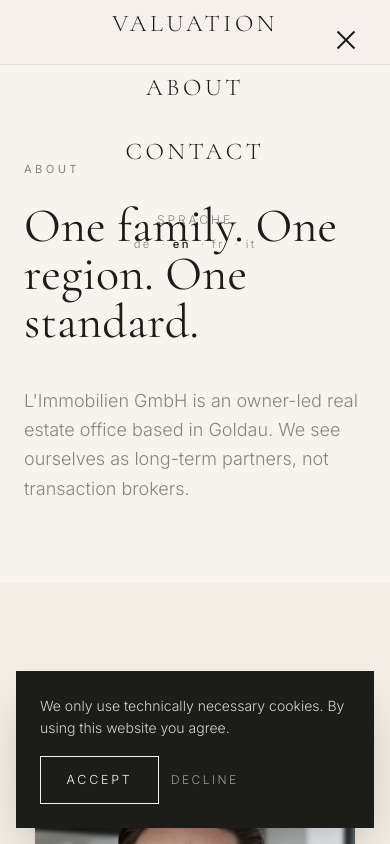
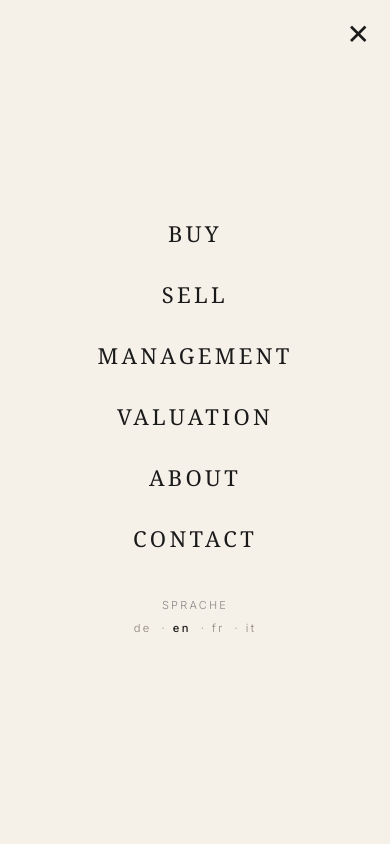
Before and after one commit to berryahm/limmobilien-gmbh, a Next.js app: page /en/ueber-uns in a window 390 px wide. Both pictures are taken after a click on the button "Menü öffnen". Shown: the top 844 px of the page. Built offline with nearby package versions, Linux system fonts and the light colour scheme.

Commit message:
Fix: Mobile Menü als echtes Fixed-Overlay außerhalb Header, 100% opak

```diff
--- a/src/components/Header.tsx
+++ b/src/components/Header.tsx
@@ -19,8 +19,9 @@ export default function Header({ locale, dict }: { locale: Locale; dict: Diction
   const [open, setOpen] = useState(false);
 
   return (
-    <header className="sticky top-0 z-40 bg-[#f5f1ea] backdrop-blur border-b border-[#e7e1d3]">
-      <div className="max-w-[1400px] mx-auto px-6 lg:px-12 h-16 flex items-center justify-between">
+    <>
+      <header className="sticky top-0 z-40 border-b border-[#e7e1d3]" style={{ background: "#f5f0e8" }}>
+        <div className="max-w-[1400px] mx-auto px-5 h-16 flex items-center justify-between">
           {/* Logo */}
           <Link href={base} className="flex items-center shrink-0" aria-label={`${dict.brand} ${dict.brandSuffix}`}>
             {/* eslint-disable-next-line @next/next/no-img-element */}
@@ -30,7 +31,7 @@ export default function Header({ locale, dict }: { locale: Locale; dict: Diction
           {/* Desktop Nav */}
           <nav className="hidden lg:flex items-center gap-8">
             {links.map((l) => (
-            <Link key={l.href} href={l.href} className="text-[0.78rem] tracking-[0.2em] uppercase hover:text-[#b8976a] transition-colors text-[#1a1a1a]">
+              <Link key={l.href} href={l.href} style={{ color: "#1a1a1a" }} className="text-[0.78rem] tracking-[0.2em] uppercase hover:text-[#b8976a] transition-colors">
                 {l.label}
               </Link>
             ))}
@@ -39,47 +40,82 @@ export default function Header({ locale, dict }: { locale: Locale; dict: Diction
 
           {/* Mobile: Hamburger Button ganz rechts */}
           <button
-          className="lg:hidden flex flex-col justify-center items-center gap-[5px] w-10 h-10 focus:outline-none"
-          aria-label={open ? "Menü schließen" : "Menü öffnen"}
-          onClick={() => setOpen((v) => !v)}
+            className="lg:hidden flex flex-col justify-center items-center w-10 h-10 focus:outline-none gap-[5px]"
+            aria-label="Menü öffnen"
+            onClick={() => setOpen(true)}
           >
-          <span className={`block w-6 h-[2px] bg-[#1a1a1a] transition-all duration-300 ${open ? "rotate-45 translate-y-[7px]" : ""}`} />
-          <span className={`block w-6 h-[2px] bg-[#1a1a1a] transition-all duration-300 ${open ? "opacity-0" : ""}`} />
-          <span className={`block w-6 h-[2px] bg-[#1a1a1a] transition-all duration-300 ${open ? "-rotate-45 -translate-y-[7px]" : ""}`} />
+            <span style={{ display: "block", width: 24, height: 2, background: "#1a1a1a", borderRadius: 2 }} />
+            <span style={{ display: "block", width: 24, height: 2, background: "#1a1a1a", borderRadius: 2 }} />
+            <span style={{ display: "block", width: 24, height: 2, background: "#1a1a1a", borderRadius: 2 }} />
           </button>
         </div>
+      </header>
 
-      {/* Mobile Menü Overlay */}
+      {/* Mobile Fullscreen Overlay – außerhalb des <header> damit kein Clipping */}
       {open && (
-        <div className="fixed inset-0 z-50 bg-[#f5f1ea] flex flex-col items-center justify-center gap-6 lg:hidden">
-          {/* Schließen-Button oben rechts */}
+        <div
+          style={{
+            position: "fixed",
+            inset: 0,
+            zIndex: 9999,
+            background: "#f5f0e8",
+            display: "flex",
+            flexDirection: "column",
+            alignItems: "center",
+            justifyContent: "center",
+            gap: 0,
+          }}
+        >
+          {/* Schließen */}
           <button
-            className="absolute top-5 right-6 flex flex-col justify-center items-center gap-[5px] w-10 h-10"
+            onClick={() => setOpen(false)}
             aria-label="Menü schließen"
-            onClick={() => setOpen(false)}
+            style={{
+              position: "absolute",
+              top: 20,
+              right: 20,
+              fontSize: 28,
+              lineHeight: 1,
+              background: "none",
+              border: "none",
+              cursor: "pointer",
+              color: "#1a1a1a",
+              fontWeight: 300,
+            }}
           >
-            <span className="block w-6 h-[2px] bg-[#1a1a1a] rotate-45 translate-y-[7px]" />
-            <span className="block w-6 h-[2px] bg-[#1a1a1a] opacity-0" />
-            <span className="block w-6 h-[2px] bg-[#1a1a1a] -rotate-45 -translate-y-[7px]" />
+            ✕
           </button>
 
+          {/* Links */}
+          <nav style={{ display: "flex", flexDirection: "column", alignItems: "center", gap: 8, marginBottom: 32 }}>
             {links.map((l) => (
               <Link
                 key={l.href}
                 href={l.href}
-              className="font-serif text-2xl uppercase tracking-[0.15em] text-[#1a1a1a] hover:text-[#b8976a] transition-colors py-1"
                 onClick={() => setOpen(false)}
+                style={{
+                  fontFamily: "Georgia, serif",
+                  fontSize: 22,
+                  letterSpacing: "0.15em",
+                  textTransform: "uppercase",
+                  color: "#1a1a1a",
+                  textDecoration: "none",
+                  padding: "10px 0",
+                  display: "block",
+                }}
               >
                 {l.label}
               </Link>
             ))}
+          </nav>
 
-          <div className="mt-4 flex flex-col items-center gap-2">
-            <span className="text-xs uppercase tracking-widest text-[#888]">Sprache</span>
+          {/* Sprache */}
+          <div style={{ display: "flex", flexDirection: "column", alignItems: "center", gap: 6 }}>
+            <span style={{ fontSize: 11, letterSpacing: "0.2em", textTransform: "uppercase", color: "#888" }}>Sprache</span>
             <LanguageSwitcher locale={locale} />
           </div>
         </div>
       )}
-    </header>
+    </>
   );
 }
```
Lines whose indentation alone changed are shown as unchanged.
